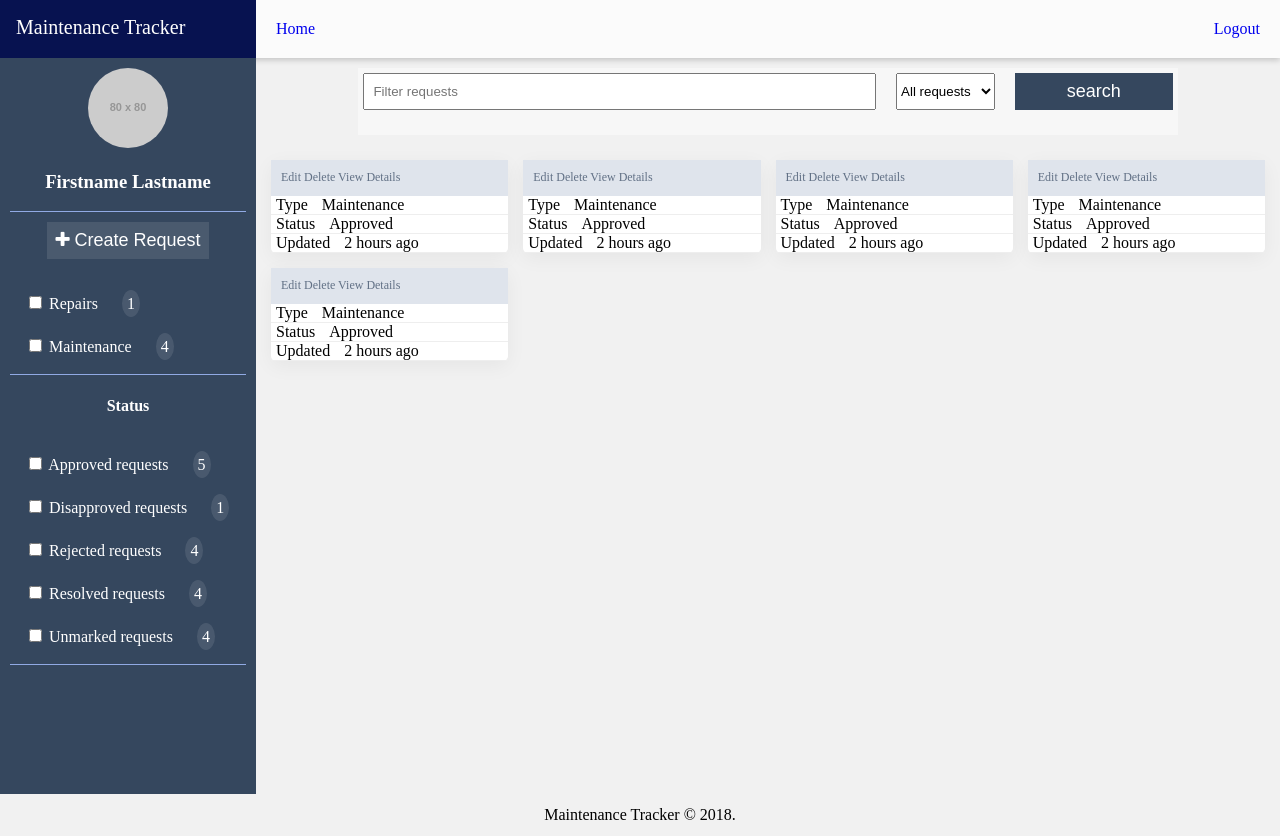
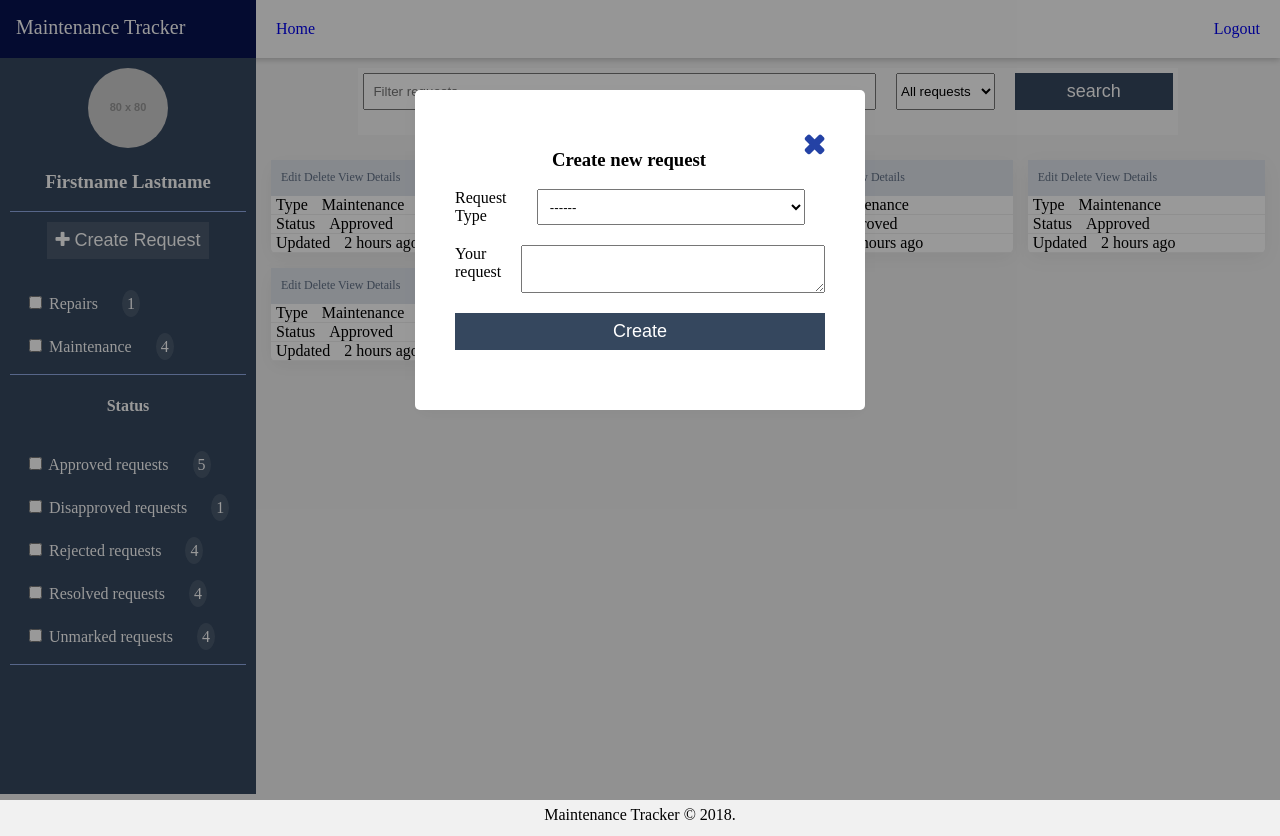
Before and after one commit to ah-med/MaintenanceTracker, a plain HTML site: page UI/user-dashboard.html in a window 1280 px wide. Both pictures are taken after a click on the button "Create Request". Drawn offline with Linux system fonts and the light colour scheme; placeholder pictures from the web are drawn by us.

Commit message:
Create request form modal

```diff
--- /dev/null
+++ b/UI/css/modal.css
@@ -0,0 +1,26 @@
+/* modal */
+.modal {
+    display: none;
+    position: fixed;
+    z-index: 1;
+    left: 0;
+    top: 0;
+    width:100%;
+    height:100%;
+    background-color: rgba(0,0,0,0.4);
+}
+
+/* Close Button */
+.close {
+    color: rgb(36, 66, 165);
+    float: right;
+    font-size: 28px;
+    font-weight: bold;
+}
+
+.close:hover,
+.close:focus {
+    color: rgb(20, 21, 95);
+    text-decoration: none;
+    cursor: pointer;
+}
--- /dev/null
+++ b/UI/js/modal.js
@@ -0,0 +1,25 @@
+// Get the modal
+var createRequest = document.getElementById('requestModal');
+
+// Get the button that opens the modal
+var createBtn = document.getElementById("createBtn");
+
+// Get the <span> element that closes the modal
+var closeBtn = document.getElementsByClassName("close")[0];
+
+// When the user clicks on the button, open the modal
+createBtn.onclick = function() {
+    createRequest.style.display = "block";
+}
+
+// When the user clicks on <span> (x), close the modal
+closeBtn.onclick = function() {
+    createRequest.style.display = "none";
+}
+
+// When the user clicks anywhere outside of the modal, close it
+window.onclick = function(event) {
+    if(event.target == createRequest) {
+        createRequest.style.display = "none";
+    }
+}
--- a/UI/user-dashboard.html
+++ b/UI/user-dashboard.html
@@ -10,6 +10,7 @@
     <link rel="stylesheet" href="./css/main.css">
     <link rel="stylesheet" href="./css/dashboard.css">
     <link rel="stylesheet" href="./css/user.css">
+    <link rel="stylesheet" href="./css/modal.css">
 </head>
 
 <body>
@@ -40,7 +41,7 @@
                     <h3>Firstname Lastname</h3>
                 </div>
                 <div class="user-action">
-                    <button class="btn-action">
+                    <button id="createBtn" class="btn-action">
                         <i class="fa fa-plus"></i> Create Request</button>
                     <ul>
                         <li>
@@ -85,16 +86,42 @@
                 </div>
             </nav>
         </section>
+        <div id="requestModal" class="modal">
 
+            <!-- Modal content -->
+            <div class="form-container card">
+                <span class="fa fa-close close"></span>
+                <form>
+                    <h3 class="text-center">Create new request</h3>
+                    <div class="form-item">
+                        <label>Request Type</label>
+                        <br>
+                        <select class=" form-input form-select" required>
+                            <option>------</option>
+                            <option value="maintenance">Maintenance</option>
+                            <option value="repairs">Repair</option>
+                        </select>
+                    </div>
+                    <div class="form-item">
+                        <label>Your request</label>
+                        <br>
+                        <textarea class="form-input" required></textarea>
+                    </div>
+                    <div class="form-item">
+                        <input class="form-btn btn-action" type="submit" value="Create">
+                    </div>
+                </form>
+            </div>
+        </div>
         <section class="main-content">
             <div class="search">
                 <form>
                     <div class="form-item">
                         <input class="form-input" type="text" placeholder="Filter requests">
                         <select class="form-select">
-                            <option value="">All requests</option>
+                            <option>All requests</option>
                             <option value="">Maintenance</option>
-                            <option value="">Repairs</option>
+                            <option value="">Repair</option>
                         </select>
                         <input class="form-btn btn-action" type="submit" value="search">
                     </div>
@@ -215,7 +242,7 @@
             Maintenance Tracker &copy; 2018.
         </div>
     </footer>
-
+    <script src="js/modal.js"></script>
 </body>
 
 </html>
```
